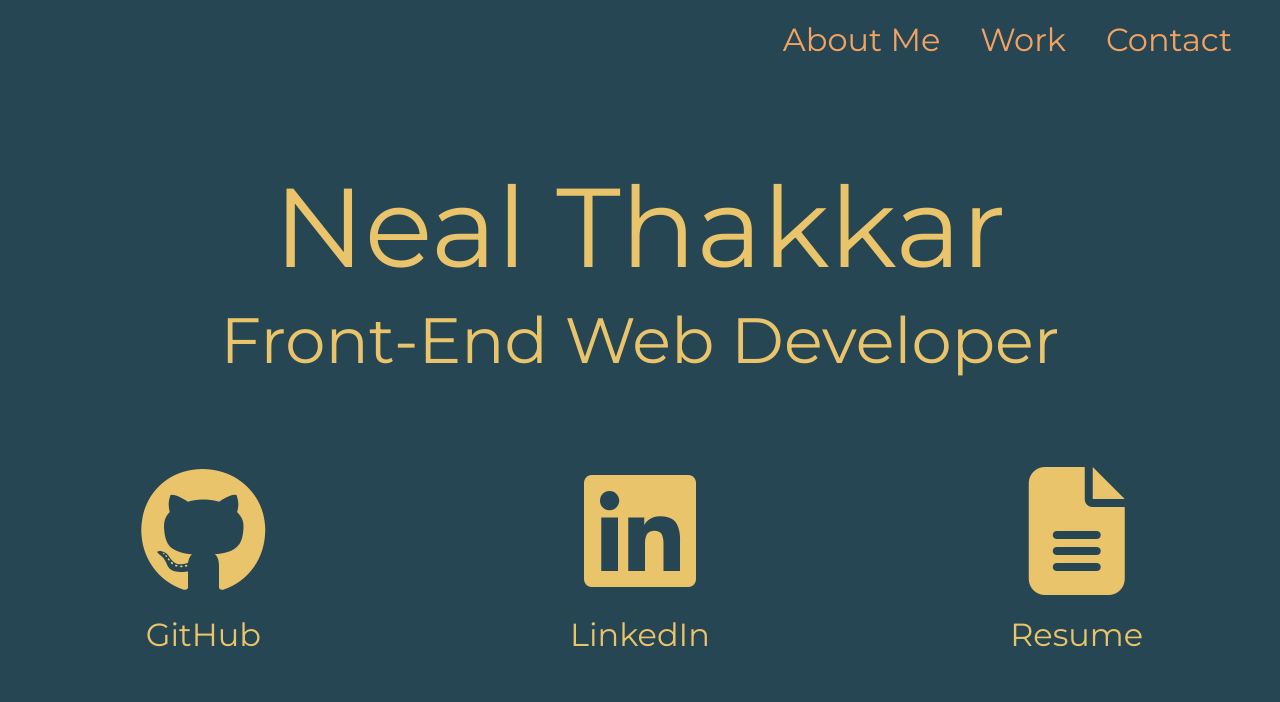
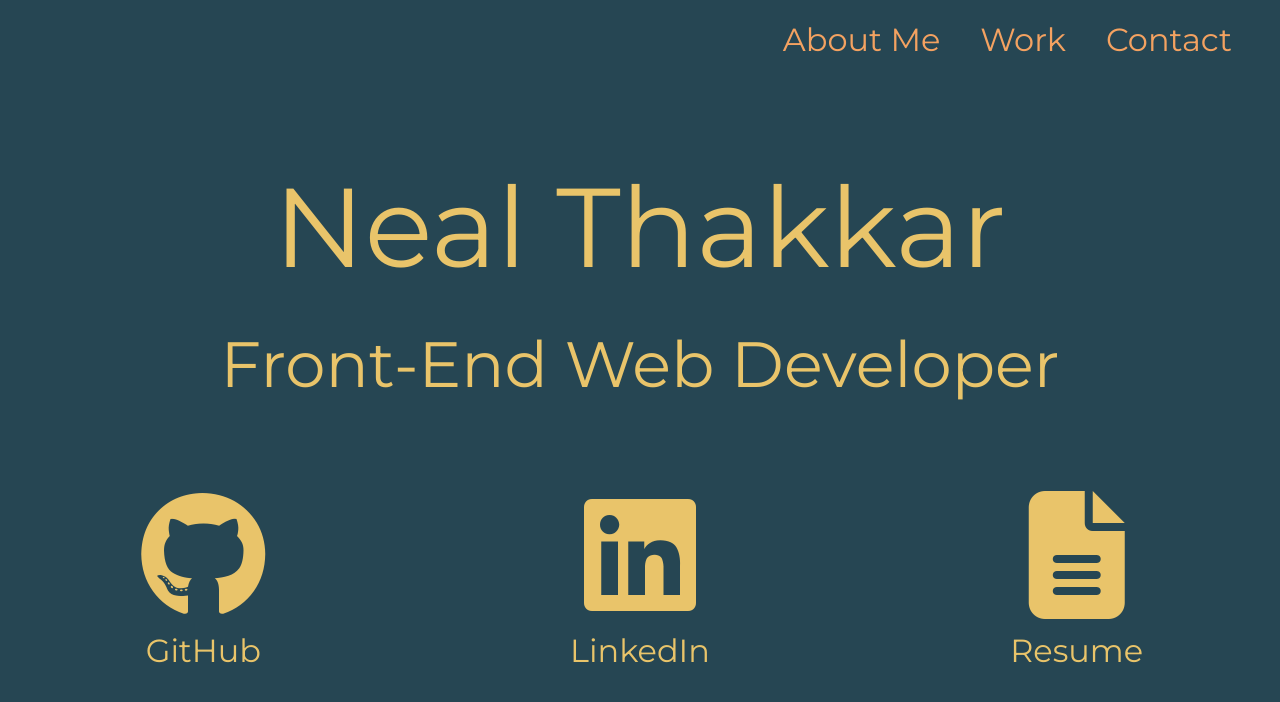
Before and after one commit to nealthakkar8/PortfolioSite, a plain HTML site: page index.html in a window 1280 px wide. Drawn offline with nearby package versions, Linux system fonts and the light colour scheme.

Commit message:
Add files via upload

```diff
--- a/style.scss
+++ b/style.scss
@@ -14,26 +14,27 @@ a:hover {
 
   .landing {
     color: #e9c46a;
-    margin-top: 5em;
+    margin-top: 5rem;
     h1 {
-      font-size: 7em;
+      font-size: 7rem;
     }
     h2 {
-      font-size: 4em;
+      font-size: 4rem;
+      padding-top: 1.5rem;
     }
   }
 
   .logos {
     text-align: center;
-    margin-top: 5em;
+    margin-top: 5rem;
     color: #e9c46a;
 
 
 
 
     p {
-      font-size: 2em;
-      padding-top: .5em;
+      font-size: 2rem;
+      padding-top: .5rem;
     }
 
   }
@@ -43,13 +44,13 @@ a:hover {
   }
 
   .nav-link  {
-    font-size: 2em;
+    font-size: 2rem;
     color: #f4a261  !important;
 
   }
 
   ul li {
-    padding-right: 1.5em;
+    padding-right: 1.5rem;
   }
 
 @media (min-width: 992px) {
```
Also changed, not shown: css/style.css, index.html (line endings or trailing spaces).
